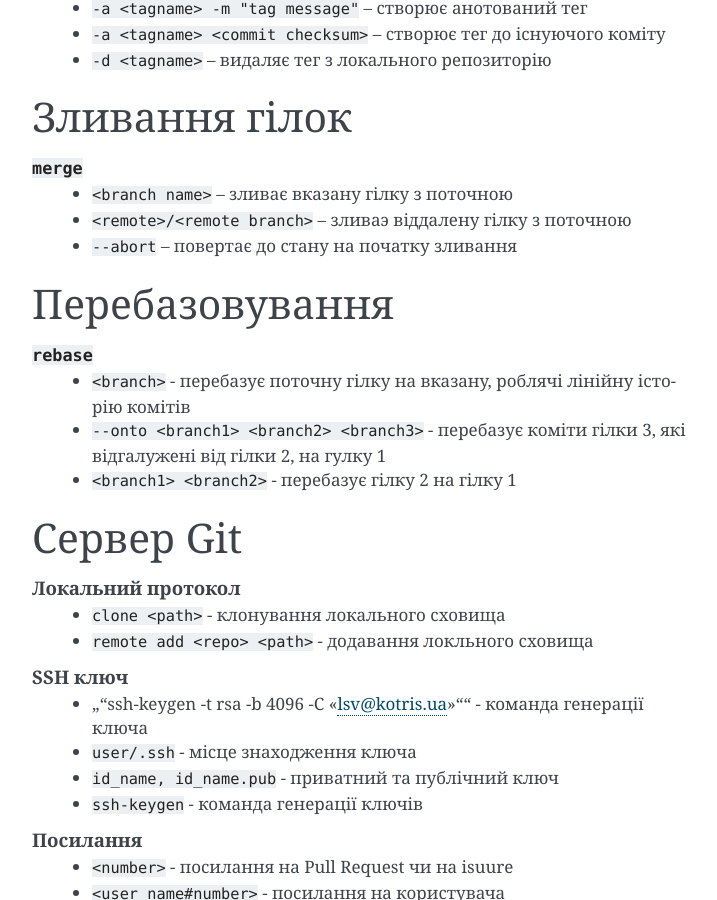
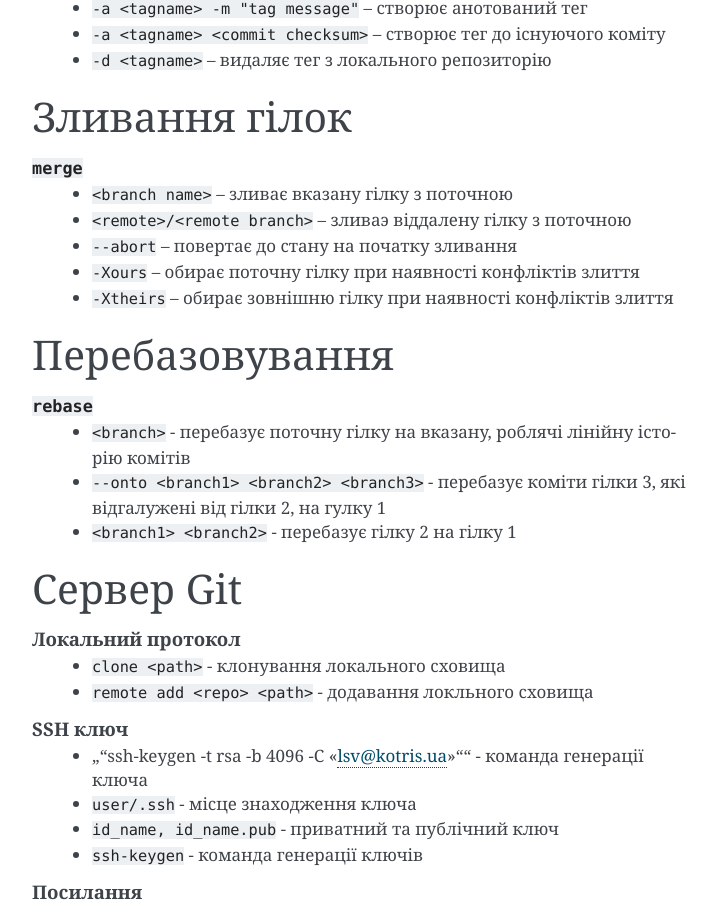
Before and after one commit to lsv62/Git, a Sphinx documentation site: the page built from source/git.rst, in a window 1280 px wide and 900 px high, scrolled down 7452 px. Shown: the whole window, without its empty margins (388-1105 px from the left). Built offline with Sphinx 7.4.7, drawn with Linux system fonts in a browser that asks for light colours.

Commit message:
обрання сторони для злиття при конфліктах

```diff
--- a/source/git.rst
+++ b/source/git.rst
@@ -303,6 +303,8 @@
         * ``<branch name>`` -- зливає вказану гілку з поточною
         * ``<remote>/<remote branch>`` -- зливаэ віддалену гілку з поточною
         * ``--abort`` -- повертає до стану на початку зливання
+        * ``-Xours`` -- обирає поточну гілку при наявності конфліктів злиття
+        * ``-Xtheirs`` -- обирає зовнішню гілку при наявності конфліктів злиття
 
 Перебазовування
 -------------------
```
